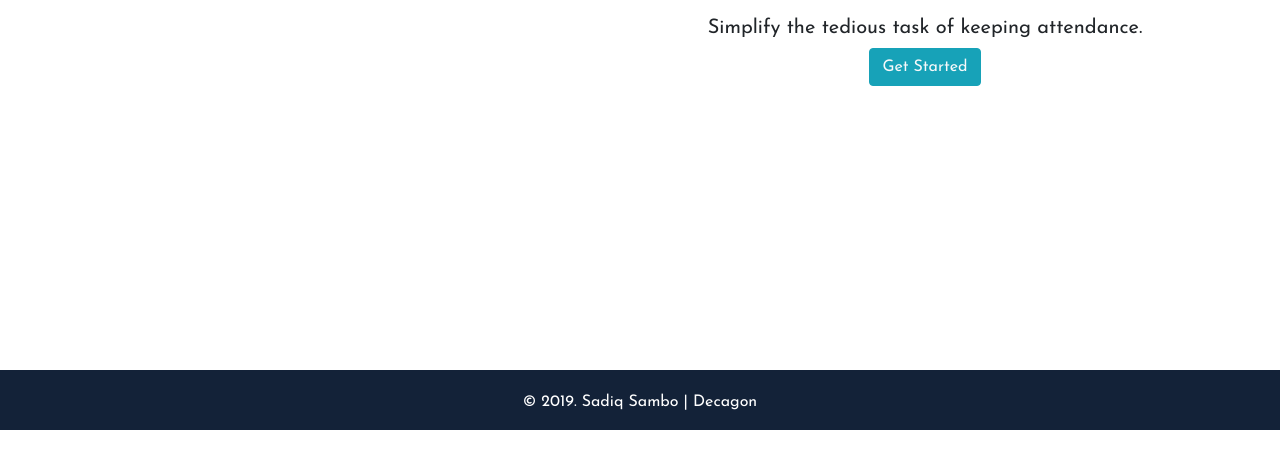
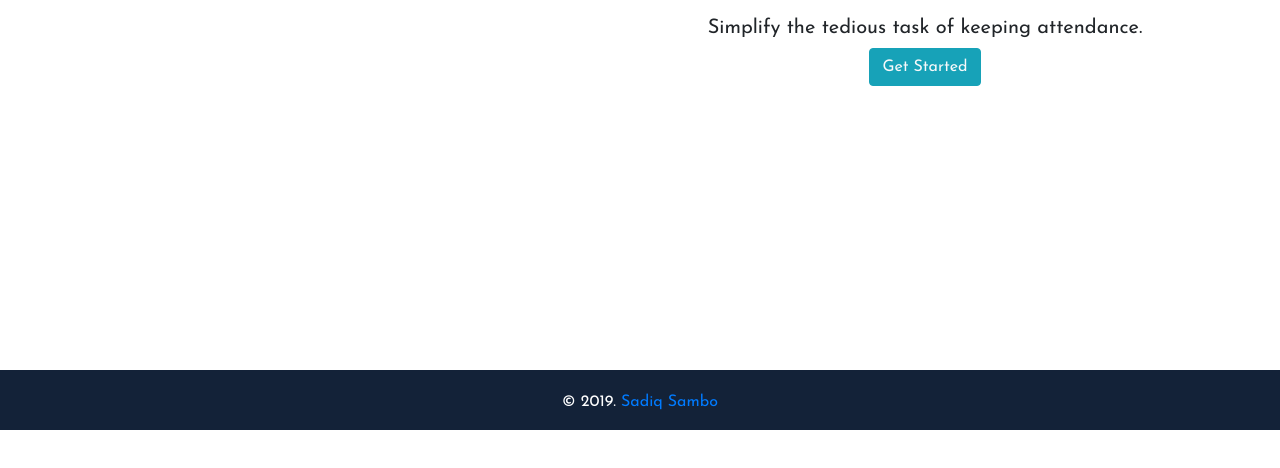
Before and after one commit to sadiqasg/attendance-system, a website: page index.html in a window 1280 px wide. Shown: the part 370-838 px from the top of the page. Drawn offline with Linux system fonts and the light colour scheme.

Commit message:
Update index.html

```diff
--- a/index.html
+++ b/index.html
@@ -117,7 +117,7 @@
     </main>
 
     <footer class="footer">
-      <p>&copy; 2019. Sadiq Sambo | Decagon</p>
+      <p>&copy; 2019. <a href="https://twitter.com/sas_sambo">Sadiq Sambo</a></p>
     </footer>
 
     <script>
```
